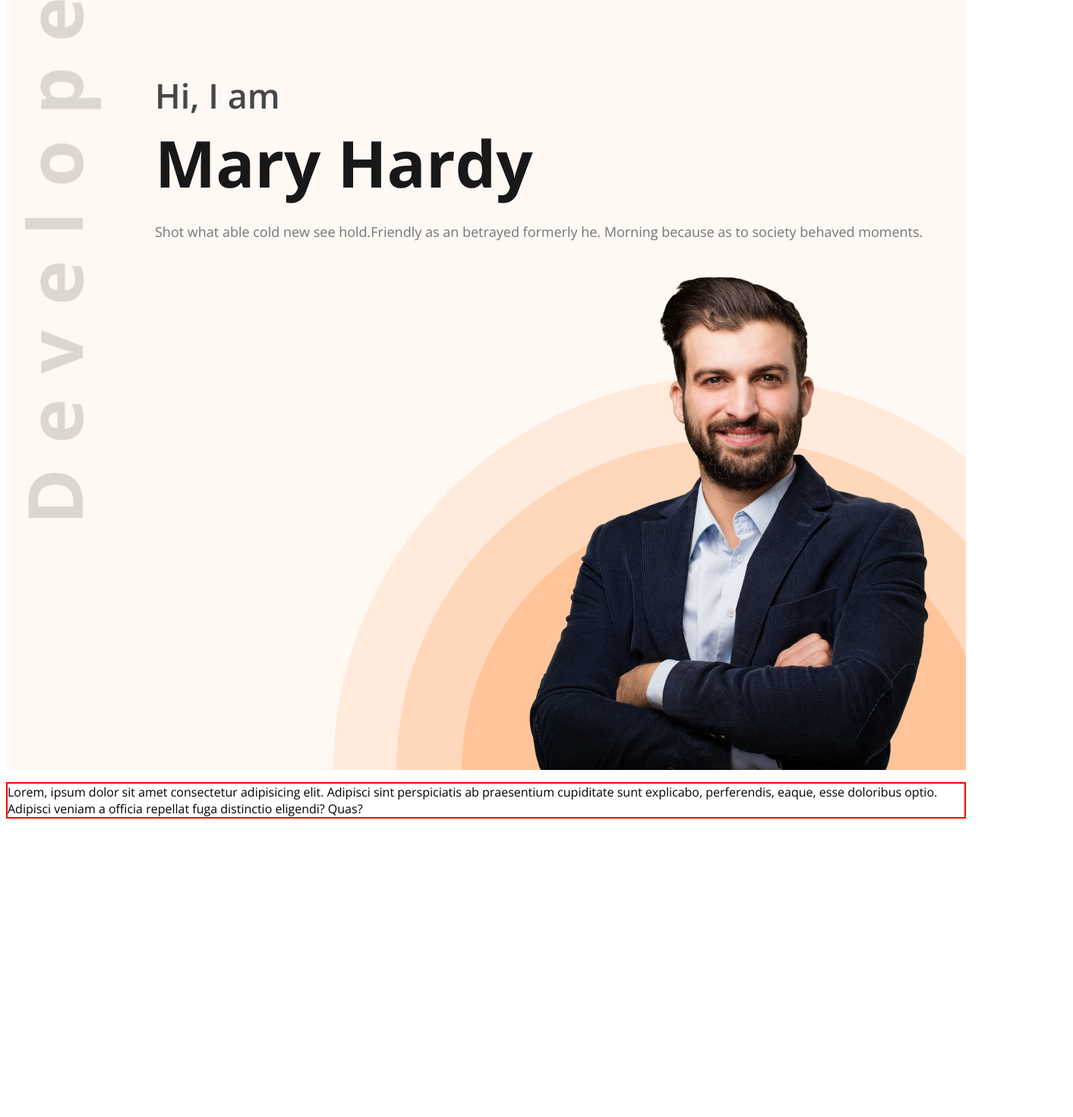
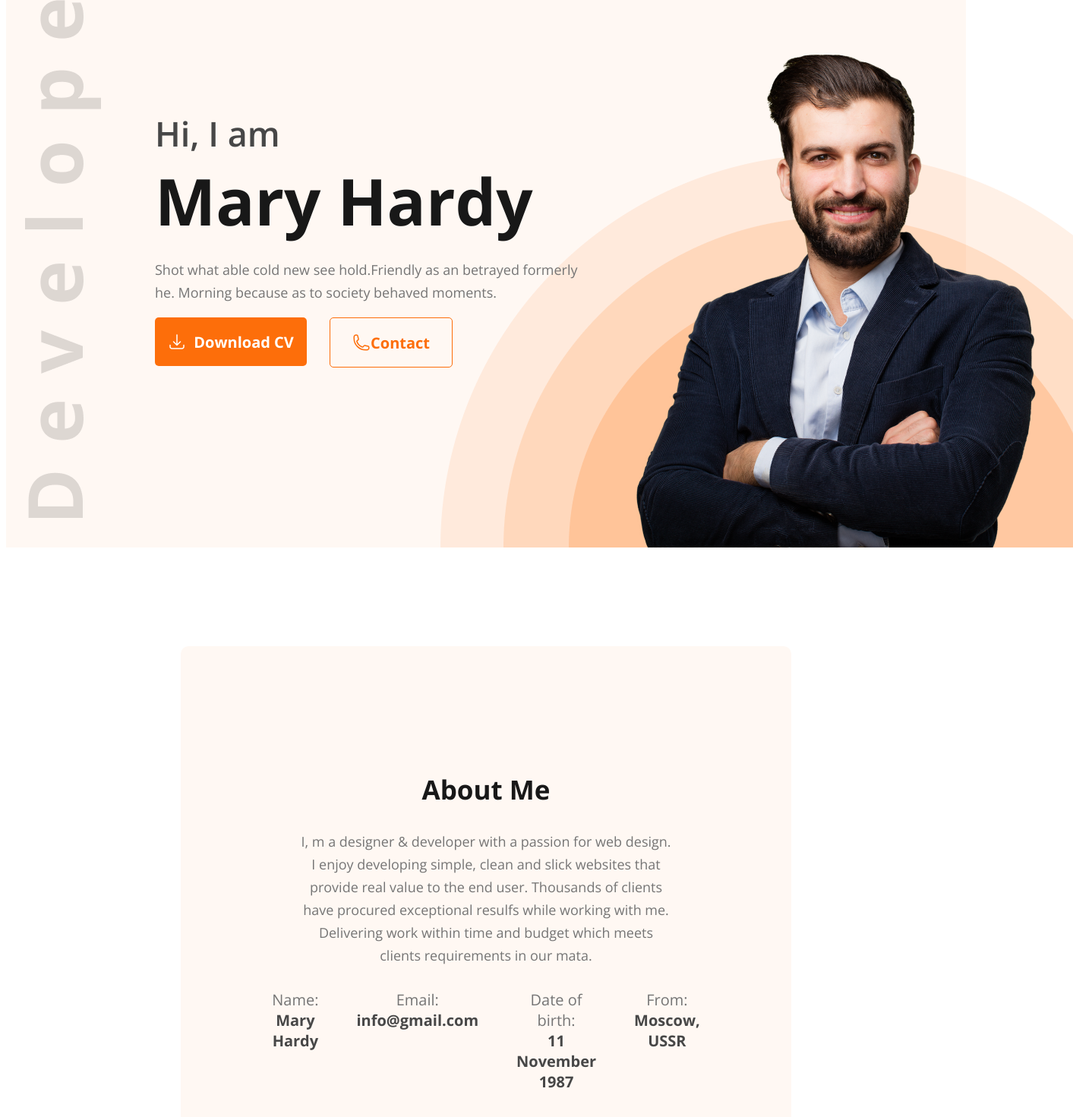
Before and after one commit to farhansadik/Portfolio-Design-FED02, a plain HTML site: page index.html in a window 1280 px wide. Shown: the part 127-1598 px from the top of the page at 76% size, 1413 px wide, since content can reach past the window. Before the commit the page ends 1221 px from the top, so only its background shows below. Drawn offline with nearby package versions, Linux system fonts and the light colour scheme.

Commit message:
finished about me section

```diff
--- a/index.html
+++ b/index.html
@@ -29,23 +29,71 @@
 
             </nav>
 
-            <div class="hi_text">Hi, I am</div>
-            <div class="name">Mary Hardy</div>
-            <p>Shot what able cold new see hold.Friendly as an betrayed formerly he. Morning because as to society behaved moments.</p>
-            <section class="hardy_image">
-                <img src="images/hardy.png" width="584px" height="676px">
-            </section>
+            <div class="header_section_two_div">
+                <div>
+                    <div class="hi_text">Hi, I am</div>
+                    <div class="name">Mary Hardy</div>
+                    <p>Shot what able cold new see hold.Friendly as an betrayed formerly he. Morning because as to society behaved moments.</p>
+
+                    <div class="header_secondary_button">
+                        <div class="download_cv_button">
+                            <svg xmlns="http://www.w3.org/2000/svg" width="24" height="24" viewBox="0 0 24 24" fill="none">
+                                <path d="M3 16.5V18.75C3 19.3467 3.23705 19.919 3.65901 20.341C4.08097 20.7629 4.65326 21 5.25 21H18.75C19.3467 21 19.919 20.7629 20.341 20.341C20.7629 19.919 21 19.3467 21 18.75V16.5M16.5 12L12 16.5M12 16.5L7.5 12M12 16.5V3" stroke="white" stroke-width="1.5" stroke-linecap="round" stroke-linejoin="round"/>
+                            </svg>
+                            Download CV
+                        </div>
+                        <div class="contact_button">
+                            <svg xmlns="http://www.w3.org/2000/svg" width="24" height="24" viewBox="0 0 24 24" fill="none">
+                                <path d="M2.25 6.75C2.25 15.034 8.966 21.75 17.25 21.75H19.5C20.0967 21.75 20.669 21.5129 21.091 21.091C21.5129 20.669 21.75 20.0967 21.75 19.5V18.128C21.75 17.612 21.399 17.162 20.898 17.037L16.475 15.931C16.035 15.821 15.573 15.986 15.302 16.348L14.332 17.641C14.05 18.017 13.563 18.183 13.122 18.021C11.4849 17.4191 9.99815 16.4686 8.76478 15.2352C7.53141 14.0018 6.58087 12.5151 5.979 10.878C5.817 10.437 5.983 9.95 6.359 9.668L7.652 8.698C8.015 8.427 8.179 7.964 8.069 7.525L6.963 3.102C6.90214 2.85869 6.76172 2.6427 6.56405 2.48834C6.36638 2.33397 6.1228 2.25008 5.872 2.25H4.5C3.90326 2.25 3.33097 2.48705 2.90901 2.90901C2.48705 3.33097 2.25 3.90326 2.25 4.5V6.75Z" stroke="#FD6E0A" stroke-width="1.5" stroke-linecap="round" stroke-linejoin="round"/>
+                            </svg>
+                            Contact
+                        </div>
+                    </div>
+                </div>
+
+                <div class="hardy_image">
+                    <img src="images/hardy.png" width="584px" height="676px">
+                </div>
+            </div>
+
         </section>
     </header>
 
     <main>
-        <p style="border: 2px solid red;">
-            Lorem, ipsum dolor sit amet consectetur adipisicing elit. Adipisci sint perspiciatis ab praesentium cupiditate sunt explicabo, perferendis, eaque, esse doloribus optio. Adipisci veniam a officia repellat fuga distinctio eligendi? Quas?
-        </p>
+        <section class="about_me">
+            <div class="about_me_part_one">
+                <h3>About Me</h3>
+                <p>
+                    I, m a designer & developer with a passion for web design. I enjoy developing simple, clean and slick websites that provide real value to the end user. Thousands of clients have procured exceptional resulfs while working with me. Delivering work within time and budget which meets clients requirements in our mata.
+                </p>
+            </div>
+            <div class="about_me_part_two">
+                <div class="about_inf">
+                    <div class="about_inf_top">Name:</div>
+                    <div class="about_inf_bottom">Mary Hardy</div>
+                </div>
+                <div class="about_inf">
+                    <div class="about_inf_top">Email:</div>
+                    <div class="about_inf_bottom">info@gmail.com</div>
+                </div>
+                <div class="about_inf">
+                    <div class="about_inf_top">Date of birth:</div>
+                    <div class="about_inf_bottom">11 November 1987</div>
+                </div>
+                <div class="about_inf">
+                    <div class="about_inf_top">From:</div>
+                    <div class="about_inf_bottom">Moscow, USSR</div>
+                </div>
+            </div>
+
+        </section>
+        <section class="what_i_do"></section>
+        <section class="summary_of_resume"></section>
     </main>
 
     <footer>
-
+        <section class="lets_connect"></section>
+        <section class="lets_message"></section>
     </footer>
 </body>
 </html>
--- a/styles/style.css
+++ b/styles/style.css
@@ -68,6 +68,13 @@ header {
     gap: 40px;
 }
 
+.header_section_two_div {
+    display: flex;
+    flex-direction: row;
+    justify-content: space-between;
+    margin-top: 50px;
+}
+
 .hi_text {
     color: #474747;
     font-size: 45px;
@@ -79,11 +86,55 @@ header {
     font-size: 85px;
     font-weight: 700;
 }
-.header_section_two > p {
+.header_section_two_div > div > p {
     color: #757575;
     font-size: 18px;
     font-weight: 400;
     line-height: 30px;
+    width: 585px;
+}
+
+.header_secondary_button {
+    display: flex;
+    gap: 30px;
+}
+
+.download_cv_button {
+    width: 200px;
+    height: 64px;
+    border-radius: 5px;
+    background: #FD6E0A;
+    color: #FFF;
+    text-align: center;
+    font-size: 20px;
+    font-weight: 700;
+    display: flex;
+    justify-content: center;
+    align-items: center;
+    gap: 10px;
+}
+
+.download_cv_button > svg {
+    width: 24px;
+    height: 24px;
+}
+.contact_button {
+    width: 160px;
+    height: 64px;
+    border-radius: 5px;
+    border: 1px solid #FD6E0A;
+    color: #FD6E0A;
+    text-align: center;
+    font-size: 20px;
+    font-weight: 700;
+    display: flex;
+    justify-content: center;
+    align-items: center;
+}
+
+.contact_button > svg {
+    width: 24px;
+    height: 24px;
 }
 
 .hardy_image {
@@ -92,3 +143,54 @@ header {
     justify-content: end;
     padding-right: 40px;
 }
+
+/* main section */
+
+/* main - about */
+.about_me {
+    border-radius: 10px;
+    background: #FFF8F3;
+    margin: 130px 230px;
+    padding: 130px 155px;
+}
+
+.about_me_part_one > h3 {
+    align-self: stretch;
+    color: #181818;
+    text-align: center;
+    font-size: 35px;
+    font-weight: 700;
+    margin-bottom: 30px;
+}
+
+.about_me_part_one > p {
+    align-self: stretch;
+    color: #757575;
+    text-align: center;
+    font-size: 18px;
+    font-weight: 400;
+    line-height: 30px;
+    margin-bottom: 30px;
+}
+
+.about_me_part_two {
+    display: flex;
+    justify-content: center;
+    gap: 50px;
+}
+
+.about_inf_top {
+    color: #757575;
+    font-size: 20px;
+    text-align: center;
+}
+
+.about_inf_bottom {
+    color: #474747;
+    font-size: 20px;
+    font-weight: 700;
+    text-align: center;
+}
+
+/* main - what i do */
+/* main - resume */
```
Also changed, not shown: 1 other file.
